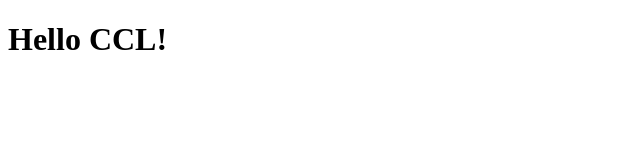
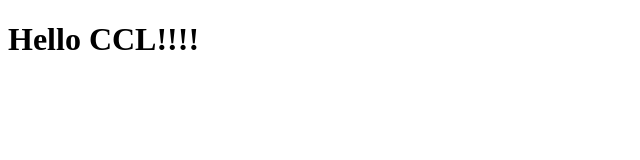
Before and after one commit to Ralexs0096/git-class, a plain HTML site: page index.html in a window 1280 px wide. Shown: the full height of the page, 0-640 px from the left. Drawn offline with Linux system fonts and the light colour scheme.

Commit message:
second commit

```diff
--- a/index.html
+++ b/index.html
@@ -6,6 +6,6 @@
   <title>Document</title>
 </head>
 <body>
-  <h1>Hello CCL!</h1>
+  <h1>Hello CCL!!!!</h1>
 </body>
 </html>
```
